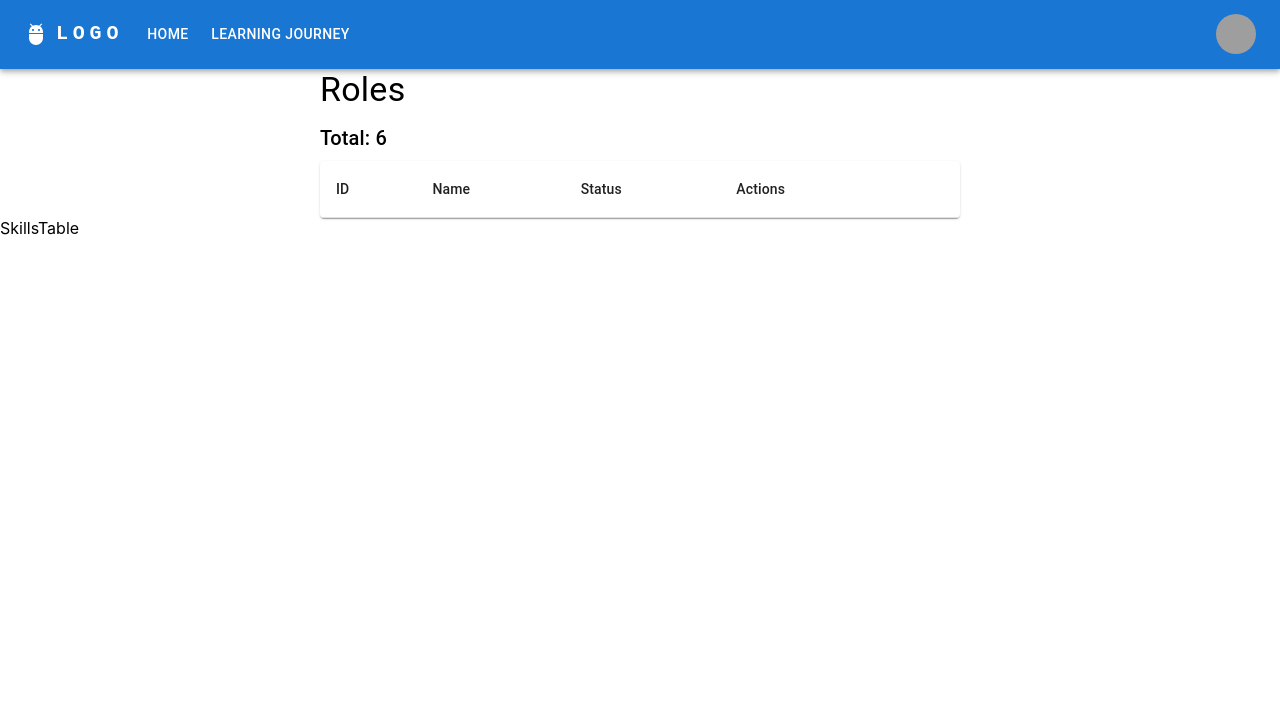
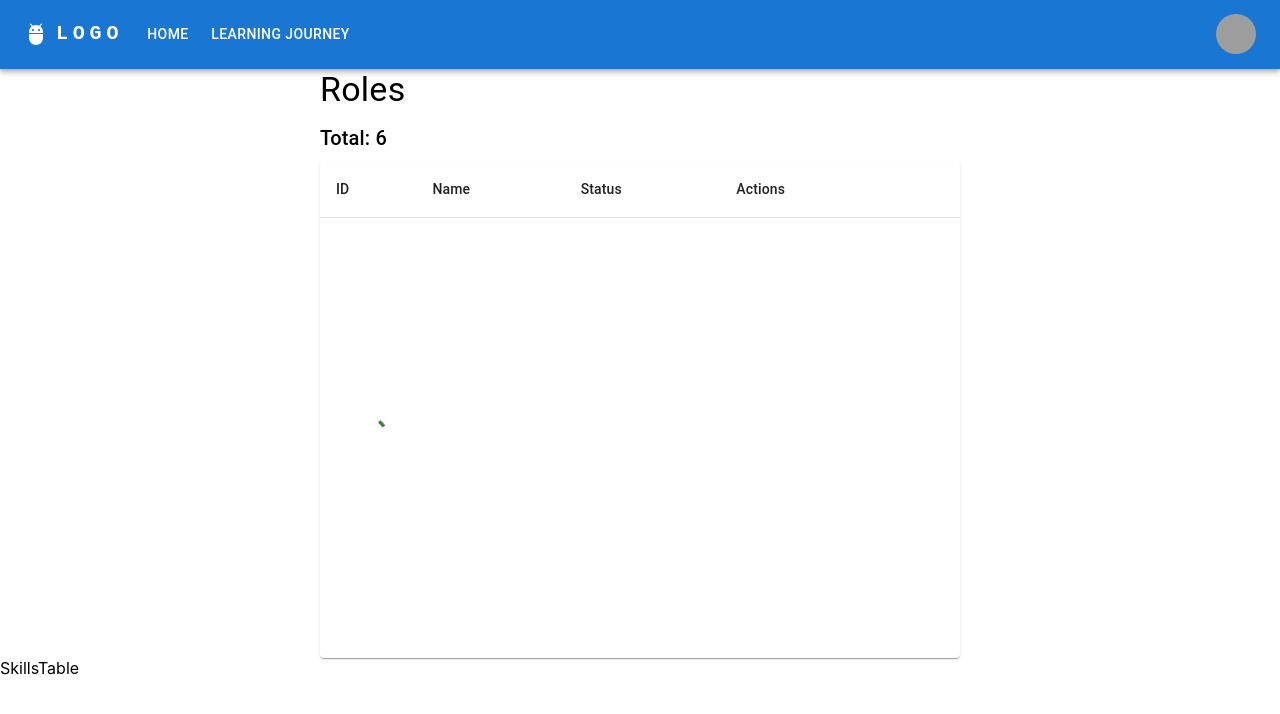
Before and after one commit to chewyixin99/is212-spm-22, a React (Create React App) app in the folder frontend/: page /admin in a window 1280 px wide. Shown: the top 714 px of the page. Built offline with nearby package versions, Linux system fonts and the light colour scheme; grey boxes are pictures that could not be loaded.

Commit message:
G7T3-8: RolesTable spinner/empty

```diff
--- a/frontend/src/App.js
+++ b/frontend/src/App.js
@@ -9,7 +9,7 @@ import NewLearningJourney from './components/learningJourney/NewLearningJourney'
 import NotFound from './pages/NotFoundPage'
 import LoginPage from './pages/LoginPage'
 import AdminOutlet from './pages/admin/AdminOutlet'
-import AdmingHomePage from './pages/admin/AdmingHomePage'
+import AdminHomePage from './pages/admin/AdminHomePage'
 import StaffOutlet from './pages/staff/StaffOutlet'
 import StaffHomePage from './pages/staff/StaffHomePage'
 import ManagerOutlet from './pages/manager/ManagerOutlet'
@@ -41,7 +41,7 @@ function App() {
         </Route>
 
         <Route path="/admin" element={<AdminOutlet />}>
-          <Route index element={<AdmingHomePage />} />
+          <Route index element={<AdminHomePage />} />
         </Route>
 
         <Route path="/manager" element={<ManagerOutlet />}>
--- a/frontend/src/components/Roles/RolesTable.js
+++ b/frontend/src/components/Roles/RolesTable.js
@@ -7,12 +7,12 @@ import {
   TableContainer,
   Table,
   TableHead,
-  TableBody,
   TableRow,
   TableCell,
 } from '@mui/material'
 
 import SectionHeader from '../common/SectionHeader'
+import TableBodyLoader from '../common/TableBodyLoader'
 import { DUMMYROLEDATA } from '../../constants'
 
 function RolesTable({ isAbbreviated }) {
@@ -40,7 +40,7 @@ function RolesTable({ isAbbreviated }) {
     <Box sx={{ width: '50%', margin: 'auto' }}>
       <SectionHeader header="Roles" subHeader={renderSubheader()} />
       <TableContainer component={Paper}>
-        <Table aria-label="collapsible table">
+        <Table>
           <TableHead>
             <TableRow>
               <TableCell>ID</TableCell>
@@ -50,7 +50,7 @@ function RolesTable({ isAbbreviated }) {
               <TableCell />
             </TableRow>
           </TableHead>
-          <TableBody />
+          <TableBodyLoader isLoading />
         </Table>
       </TableContainer>
     </Box>
--- /dev/null
+++ b/frontend/src/components/common/TableBodyLoader.js
@@ -0,0 +1,48 @@
+import React from 'react'
+import propTypes from 'prop-types'
+
+import { Box, TableBody, Typography, CircularProgress } from '@mui/material'
+
+// Displays spinner while loading and empty table placeholder if no data
+const TableBodyLoader = ({ isLoading, isEmpty, content }) => {
+  const renderTableBodyLoader = () => (
+    <Box>
+      <CircularProgress color="success" />
+    </Box>
+  )
+
+  const renderEmptyTable = () => (
+    <Box>
+      <Typography variant="h4" textAlign="center">
+        {content}
+      </Typography>
+    </Box>
+  )
+
+  return (
+    <TableBody
+      sx={{
+        display: !isLoading && !isEmpty ? 'none' : 'flex',
+        maxheight: 440,
+        minHeight: 440,
+        alignItems: 'center',
+        justifyContent: 'center',
+      }}
+    >
+      {isLoading && !isEmpty && renderTableBodyLoader()}
+      {!isLoading && isEmpty && renderEmptyTable()}
+    </TableBody>
+  )
+}
+
+TableBodyLoader.propTypes = {
+  isLoading: propTypes.bool,
+  isEmpty: propTypes.bool,
+  content: propTypes.string,
+}
+
+TableBodyLoader.defaultProps = {
+  content: 'No data available...',
+}
+
+export default TableBodyLoader
```
Also changed, not shown: frontend/.eslintrc.json, frontend/src/pages/admin/AdminHomePage.js (renamed from frontend/src/pages/admin/AdmingHomePage.js).
